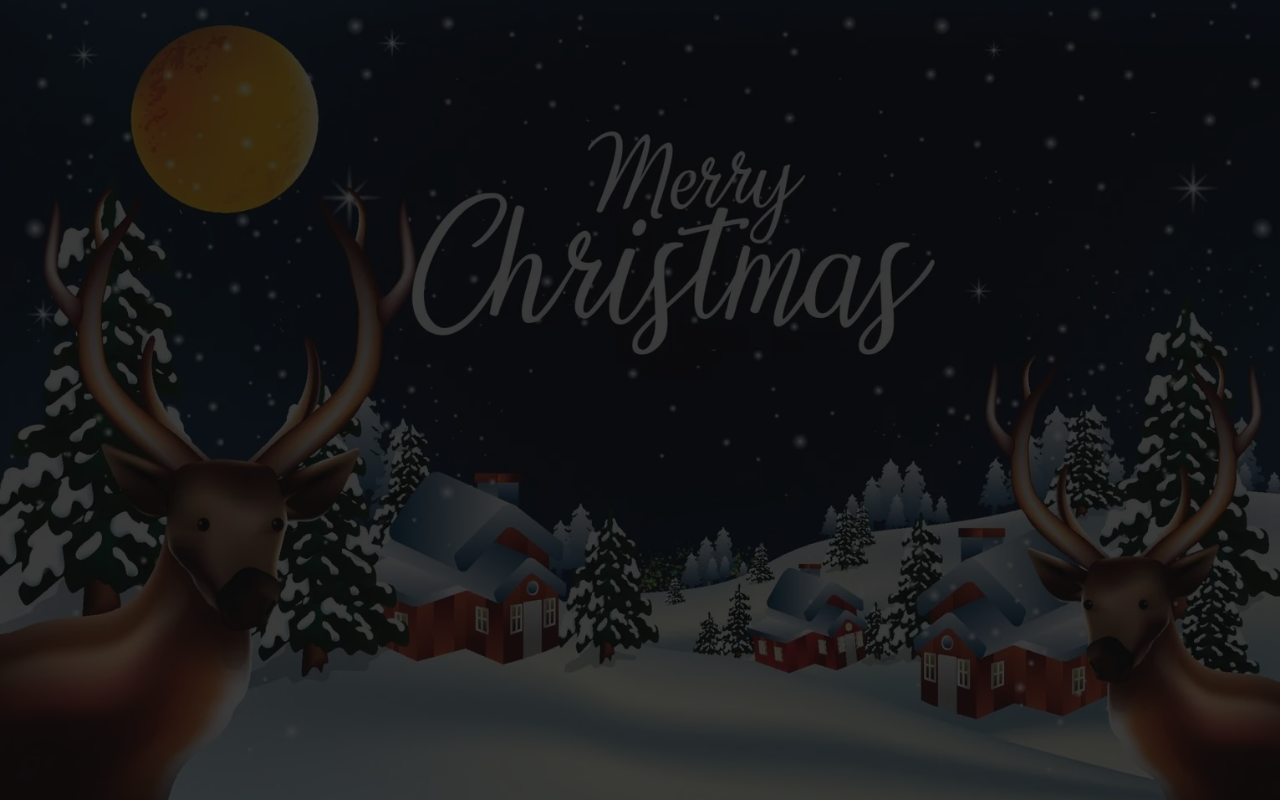
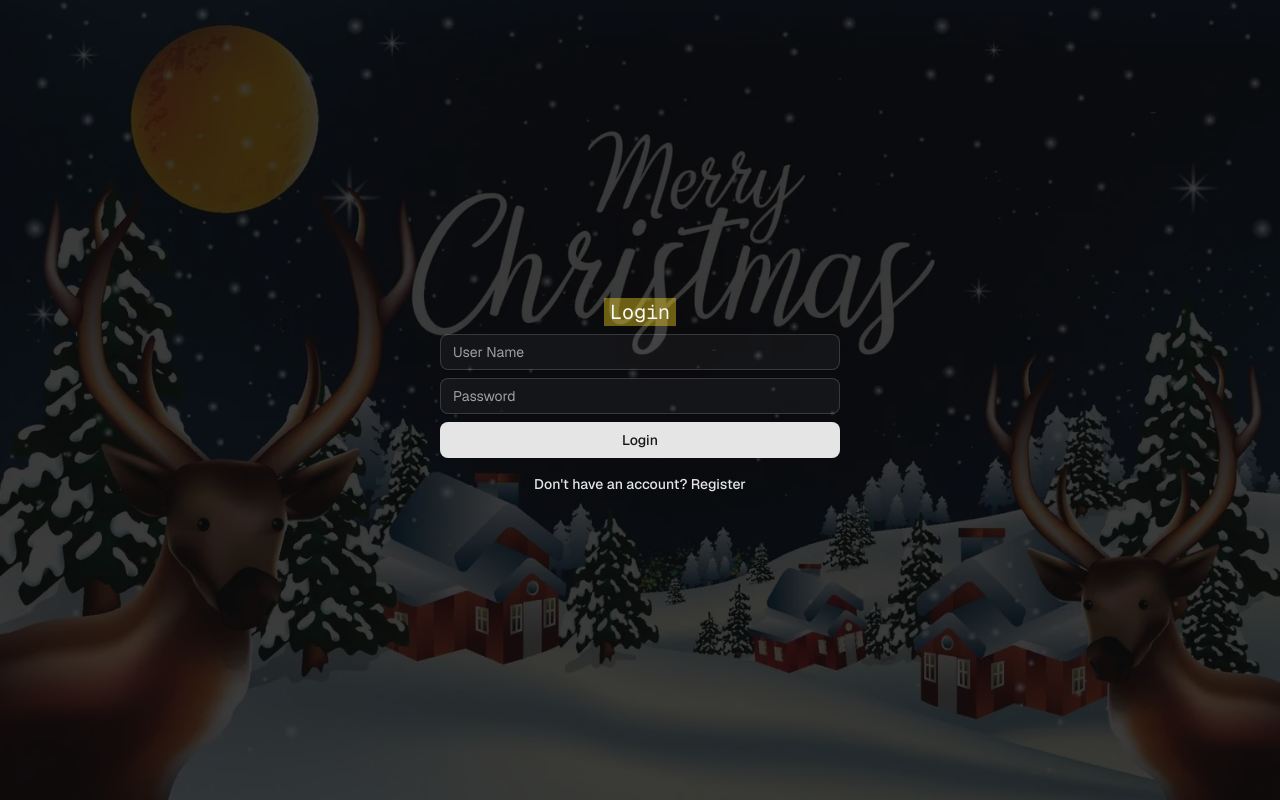
Before and after one commit to diegodev18/christmas-memory-game, a React app in the folder frontend/: page /auth in a window 1280 px wide. Before the commit this address had no page. Built offline with nearby package versions, Linux system fonts and the light colour scheme; the HTML template or start-up script is replaced by a standard one.

Commit message:
feat: add authentication flow with login and registration components

```diff
--- a/frontend/src/App.tsx
+++ b/frontend/src/App.tsx
@@ -1,6 +1,7 @@
 import { BrowserRouter, Routes, Route } from "react-router-dom";
 import "./styles/index.css";
 import Home from "./pages/Home";
+import Auth from "./pages/Auth";
 import Background from "./components/Background";
 import { Toaster } from "@/components/ui/sonner";
 
@@ -11,7 +12,9 @@ function App() {
       <Toaster position="top-right" />
       <BrowserRouter>
         <Routes>
+          <Route path="/auth" element={<Auth />} />
           <Route path="/" element={<Home />} />
+          <Route path="*" element={<Home />} />
         </Routes>
       </BrowserRouter>
       <Background />
--- /dev/null
+++ b/frontend/src/components/ui/input.tsx
@@ -0,0 +1,21 @@
+import * as React from "react"
+
+import { cn } from "@/lib/utils"
+
+function Input({ className, type, ...props }: React.ComponentProps<"input">) {
+  return (
+    <input
+      type={type}
+      data-slot="input"
+      className={cn(
+        "file:text-foreground placeholder:text-muted-foreground selection:bg-primary selection:text-primary-foreground dark:bg-input/30 border-input h-9 w-full min-w-0 rounded-md border bg-transparent px-3 py-1 text-base shadow-xs transition-[color,box-shadow] outline-none file:inline-flex file:h-7 file:border-0 file:bg-transparent file:text-sm file:font-medium disabled:pointer-events-none disabled:cursor-not-allowed disabled:opacity-50 md:text-sm",
+        "focus-visible:border-ring focus-visible:ring-ring/50 focus-visible:ring-[3px]",
+        "aria-invalid:ring-destructive/20 dark:aria-invalid:ring-destructive/40 aria-invalid:border-destructive",
+        className
+      )}
+      {...props}
+    />
+  )
+}
+
+export { Input }
--- /dev/null
+++ b/frontend/src/hooks/user.tsx
@@ -0,0 +1,118 @@
+import { useState } from "react";
+
+interface User {
+  user_name: string;
+}
+
+interface AuthResponse {
+  user: User;
+}
+
+export const useUser = () => {
+  const [user, setUser] = useState<User | null>(null);
+  const [email, setEmail] = useState<string>("");
+  const [password, setPassword] = useState<string>("");
+  const [username, setUsername] = useState<string>("");
+
+  const fetchUser = async () => {
+    const response = await fetch(
+      import.meta.env.VITE_API_URL + "/auth/session",
+      {
+        method: "GET",
+        credentials: "include",
+        headers: {
+          "Content-Type": "application/json",
+        },
+      }
+    );
+    if (!response.ok) {
+      console.error("Failed to fetch user");
+      setUser(null);
+      return;
+    }
+
+    const data = (await response.json()) as AuthResponse;
+    setUser({ user_name: data.user.user_name });
+  };
+
+  const login = async () => {
+    if (!username || !password) return false;
+
+    const response = await fetch(import.meta.env.VITE_API_URL + "/auth/login", {
+      method: "POST",
+      credentials: "include",
+      headers: {
+        "Content-Type": "application/json",
+      },
+      body: JSON.stringify({ user_name: username, password }),
+    });
+
+    if (!response.ok) {
+      console.error("Login failed");
+      setUser(null);
+      return false;
+    }
+
+    const data = (await response.json()) as User;
+    setUser({ user_name: data.user_name });
+    return true;
+  };
+
+  const logout = async () => {
+    const response = await fetch(
+      import.meta.env.VITE_API_URL + "/auth/logout",
+      {
+        method: "POST",
+        credentials: "include",
+        headers: {
+          "Content-Type": "application/json",
+        },
+      }
+    );
+
+    if (!response.ok) {
+      console.error("Logout failed");
+      return false;
+    }
+
+    setUser(null);
+    return true;
+  };
+
+  const register = async () => {
+    if (!username || !email || !password) return false;
+
+    const response = await fetch(
+      import.meta.env.VITE_API_URL + "/auth/register",
+      {
+        method: "POST",
+        credentials: "include",
+        headers: {
+          "Content-Type": "application/json",
+        },
+        body: JSON.stringify({ user_name: username, email, password }),
+      }
+    );
+
+    if (!response.ok) {
+      console.error("Registration failed");
+      setUser(null);
+      return false;
+    }
+
+    const data = (await response.json()) as User;
+    setUser({ user_name: data.user_name });
+    return true;
+  };
+
+  return {
+    fetchUser,
+    login,
+    logout,
+    register,
+    user,
+    setUsername,
+    setPassword,
+    setEmail,
+  };
+};
--- /dev/null
+++ b/frontend/src/pages/Auth.tsx
@@ -0,0 +1,69 @@
+import { useState } from "react";
+import { useUser } from "@/hooks/user";
+import { Input } from "@/components/ui/input";
+import { Button } from "@/components/ui/button";
+
+export default function Auth() {
+  const [action, setAction] = useState<"login" | "register">("login");
+  const { user, register, login, setEmail, setPassword, setUsername } =
+    useUser();
+
+  if (user) {
+    return (
+      <div>
+        <h1>Welcome, {user.user_name}!</h1>
+        <p>You are logged in.</p>
+        <Button>Logout</Button>
+      </div>
+    );
+  }
+
+  const handlerChangeAction = () => {
+    setAction(action === "login" ? "register" : "login");
+  };
+
+  const handlerSubmit = async () => {
+    if (action === "register") {
+      register();
+    } else {
+      login();
+    }
+  };
+
+  return (
+    <>
+      <div className="flex items-center justify-center h-screen">
+        <div className="flex flex-col gap-y-2 w-100">
+          <h2 className="text-xl bg-yellow-300/40 px-1.5 mx-auto font-mono">
+            {action === "login" ? "Login" : "Register"}
+          </h2>
+          {action === "register" ? (
+            <Input
+              onChange={(e) => setEmail(e.target.value)}
+              type="email"
+              placeholder="Email"
+            />
+          ) : null}
+          <Input
+            onChange={(e) => setUsername(e.target.value)}
+            type="text"
+            placeholder="User Name"
+          />
+          <Input
+            onChange={(e) => setPassword(e.target.value)}
+            type="password"
+            placeholder="Password"
+          />
+          <Button type="submit" onClick={handlerSubmit}>
+            {action === "login" ? "Login" : "Register"}
+          </Button>
+          <Button variant={"link"} type="button" onClick={handlerChangeAction}>
+            {action === "login"
+              ? "Don't have an account? Register"
+              : "Already have an account? Login"}
+          </Button>
+        </div>
+      </div>
+    </>
+  );
+}
--- a/frontend/src/pages/Home.tsx
+++ b/frontend/src/pages/Home.tsx
@@ -4,6 +4,7 @@ import { useState } from "react";
 import { toast } from "sonner";
 import Card from "@/components/Card";
 import { useCollection } from "@/hooks/collection";
+import { useNavigate } from "react-router-dom";
 
 function Home() {
   const [clickedCards, setClickedCards] = useState<number[]>([]);
@@ -47,6 +48,7 @@ function Home() {
   const [isStarted, setIsStarted] = useState(false);
   const [collections, setCollections] = useState<number[]>([]);
   const { collection, fetchCollection } = useCollection();
+  const navigate = useNavigate();
 
   console.log("User collection from hook:", collection);
 
@@ -102,9 +104,13 @@ function Home() {
         style={isStarted ? { position: "relative" } : {}}
       >
         <header className="flex justify-end h-9 gap-x-4">
-          <Button variant={"secondary"}>Start Game</Button>
+          <Button onClick={() => navigate("/game")} variant={"secondary"}>
+            Start Game
+          </Button>
           <Separator orientation="vertical" />
-          <Button variant={"outline"}>Log in</Button>
+          <Button onClick={() => navigate("/auth")} variant={"outline"}>
+            Log in
+          </Button>
         </header>
         <main className="mt-10">
           <h1 className="text-center text-4xl font-medium">Memoristmas 🎄</h1>
```
